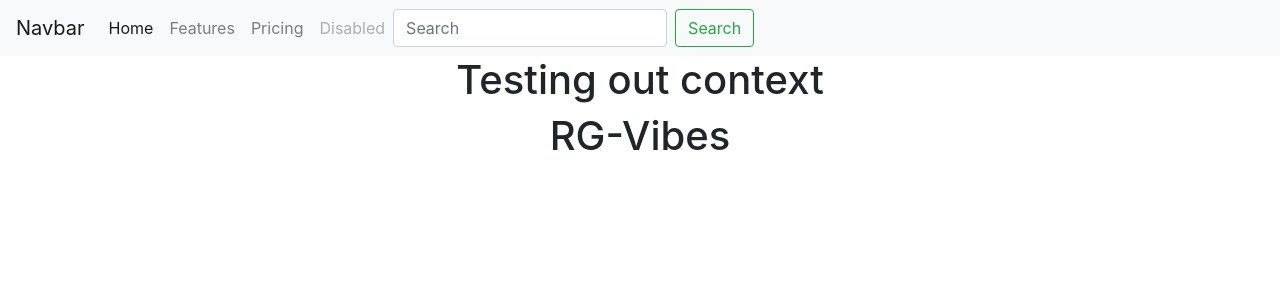
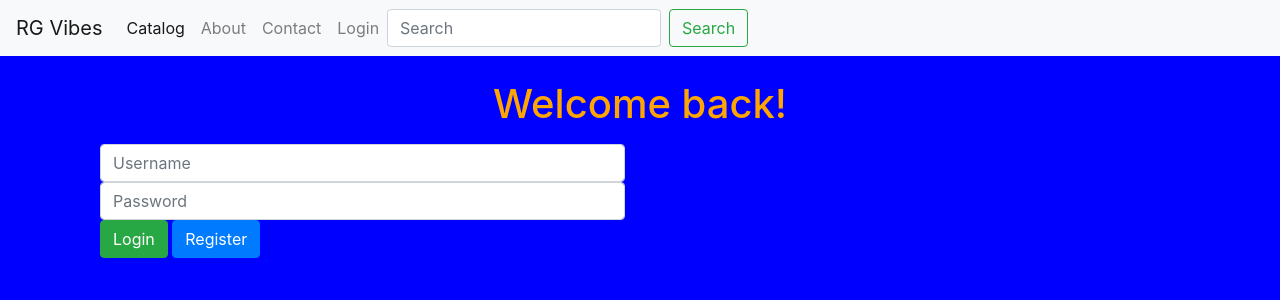
Before and after one commit to edv1297/rgvibesEcommece, a Django app: page /login in a window 1280 px wide. Shown: the top 300 px of the page. Run offline with Django 3.2, Linux system fonts and the light colour scheme; some libraries are stand-ins or nearby versions.

Commit message:
user login and registration

```diff
--- /dev/null
+++ b/rshop/forms.py
@@ -0,0 +1,76 @@
+from django import forms
+
+class ContactForm(forms.Form):
+    first_name = forms.CharField(label="", max_length=25,
+                widget = forms.TextInput(
+                        attrs = {"class":"form-control",
+                                "placeholder":"First name",
+                                "display":"none"}))
+
+    last_name = forms.CharField(label="",max_length=25,
+                widget = forms.TextInput(
+                        attrs = {"class":"form-control",
+                                 "placeholder":"Last name"}))
+    email = forms.EmailField(label="",max_length=35,
+            widget=forms.EmailInput(
+                    attrs = {"class":"form-control",
+                             "placeholder":"Email address"}))
+    subject = forms.CharField(label="",max_length=40,
+            widget = forms.TextInput(
+                    attrs = {"class":"form-control",
+                             "placeholder":"Subject"}))
+
+    Message = forms.CharField(label="",
+                widget = forms.Textarea(
+                    attrs = {"class":"form-control",
+                            "placeholder":"Talk to us"}))
+
+class LoginForm(forms.Form):
+    user_name = forms.CharField(label="", max_length=25,
+                widget = forms.TextInput(
+                        attrs = {"class":"form-control",
+                                "placeholder":"Username",
+                                "display":"none"}))
+
+    password = forms.CharField(label="", max_length=25,
+                widget = forms.PasswordInput(
+                        attrs = {"class":"form-control",
+                                "placeholder":"Password",
+                                "display":"none"}))
+
+class RegisterForm(forms.Form):
+    email = forms.EmailField(label="",max_length=35,
+            widget=forms.EmailInput(
+                    attrs = {"class":"form-control",
+                            "placeholder":"Email address"}))
+
+    user_name = forms.CharField(label="", max_length=25,
+                widget = forms.TextInput(
+                        attrs = {"class":"form-control",
+                                "placeholder":"Username",
+                                "display":"none"}))
+
+    password = forms.CharField(label="", max_length=25,
+                widget = forms.PasswordInput(
+                        attrs = {"class":"form-control",
+                                "placeholder":"Password",
+                                "display":"none"}))
+
+    password_verification = forms.CharField(label="", max_length=25,
+                widget = forms.PasswordInput(
+                        attrs = {"class":"form-control",
+                                "placeholder":"Password",
+                                "display":"none"}))
+    country = forms.CharField(label="", max_length=25,
+                widget = forms.TextInput(
+                        attrs = {"class":"form-control",
+                                "placeholder":"Where are you from?",
+                                "display":"none"}))
+    def clean(self):
+        data = self.cleaned_data
+        password = self.cleaned_data.get('password')
+        password2 = self.cleaned_data.get('password_verification')
+
+        if password2 != password:
+            raise forms.ValidationError("Passwords must match :(")
+        return data
--- /dev/null
+++ b/rshop/static/styles.css
@@ -0,0 +1,11 @@
+.search-bar{
+  text-align: right;
+}
+
+h1{
+  color:orange;
+}
+
+body{
+  background-color: blue;
+}
--- a/rshop/urls.py
+++ b/rshop/urls.py
@@ -15,13 +15,14 @@ Including another URLconf
 """
 from django.conf.urls import url
 from django.contrib import admin
-from .views import home,contact,about,catalog
+from .views import home,contact,about,catalog,login_page,register_page
 
 urlpatterns = [
     url(r'^admin/', admin.site.urls),
-
     url(r'^contact', contact),
     url(r'^about', about),
     url(r'^catalog', catalog),
+    url(r'^login', login_page),
+    url(r'^register', register_page),
     url(r'$', home)
 ]
--- a/rshop/views.py
+++ b/rshop/views.py
@@ -1,23 +1,74 @@
 from django.http import HttpResponse
-from django.shortcuts import render
+from django.shortcuts import render,redirect
+from django.contrib.auth import authenticate,login,get_user_model
+from .forms import ContactForm,LoginForm,RegisterForm
 
 def home(request):
     context = {
-    "title": "Testing out context"
+    "title": "Testing out context",
+
     }
-    return render(request, 'base.html',context)
+    if request.user.is_authenticated():
+        context["premium_content"] = "You are logged in!"
+    return render(request, 'home/view.html',context)
 
 def contact(request):
+    contact_form = ContactForm(request.POST or None)
     context = {
-    "title": "contact"
+    "title": "Contact us",
+    "message": "Feel free to leave us a message",
+    "form": contact_form
     }
-    return render(request, 'base.html',context)
+    if contact_form.is_valid():
+        print(contact_form.cleaned_data)
+    return render(request, 'contact/view.html',context)
+
+
+def login_page(request):
+    login_form = LoginForm(request.POST or None)
+
+    context = {
+    "title": "Welcome back!",
+    "form": login_form
+    }
+
+    if login_form.is_valid():
+        print(login_form.cleaned_data)
+        username = login_form.cleaned_data.get("user_name")
+        password = login_form.cleaned_data.get("password")
+        user = authenticate(request, username=username, password=password)
+        if user is not None:
+            login(request, user)
+            # Redirect to a success page.
+            return redirect("/")
+        else:
+            # Return an 'invalid login' error message.
+            redirect("/login")
+    return render(request, 'login/index.html', context)
+
+User = get_user_model()
+def register_page(request):
+    register_form = RegisterForm(request.POST or None)
+    context={
+    "title": "First, tell us about yourself",
+    "form": register_form
+    }
+
+    if register_form.is_valid():
+        print("Valid Form")
+        print(register_form.cleaned_data)
+        username = register_form.cleaned_data.get("user_name")
+        email = register_form.cleaned_data.get("email")
+        password = register_form.cleaned_data.get("password")
+        new_user = User.objects.create_user(username,email,password)
+        print(new_user)
+    return render(request, 'login/register.html', context)
 
 def about(request):
     context = {
     "title": "about"
     }
-    return render(request, 'base.html',context)
+    return render(request, 'about/view.html',context)
 
 def catalog(request):
     context = {
--- /dev/null
+++ b/templates/about/view.html
@@ -0,0 +1,5 @@
+{%extends '../base.html'%}
+
+{% block body %}
+  <h1>TEST</h1>
+{% endblock %}
--- a/templates/base.html
+++ b/templates/base.html
@@ -1,47 +1,43 @@
+{% load static %}
+
 <!DOCTYPE html>
 <html lang="en" dir="ltr">
   <head>
     <link rel="stylesheet" href="https://maxcdn.bootstrapcdn.com/bootstrap/4.0.0/css/bootstrap.min.css" integrity="sha384-Gn5384xqQ1aoWXA+058RXPxPg6fy4IWvTNh0E263XmFcJlSAwiGgFAW/dAiS6JXm" crossorigin="anonymous">
+    <link rel="stylesheet" type ="text/css" href="{% static 'styles.css' %}"/>
     <meta charset="utf-8">
     <title>RG Vibes</title>
   </head>
   <body>
     <nav class="navbar navbar-expand-lg navbar-light bg-light">
-  <a class="navbar-brand" href="#">Navbar</a>
+  <a class="navbar-brand" href="/">RG Vibes</a>
   <button class="navbar-toggler" type="button" data-toggle="collapse" data-target="#navbarNav" aria-controls="navbarNav" aria-expanded="false" aria-label="Toggle navigation">
     <span class="navbar-toggler-icon"></span>
   </button>
   <div class="collapse navbar-collapse" id="navbarNav">
     <ul class="navbar-nav">
       <li class="nav-item active">
-        <a class="nav-link" href="#">Home <span class="sr-only">(current)</span></a>
+        <a class="nav-link" href="/catalog">Catalog <span class="sr-only">(current)</span></a>
       </li>
       <li class="nav-item">
-        <a class="nav-link" href="#">Features</a>
+        <a class="nav-link" href="/about">About</a>
       </li>
       <li class="nav-item">
-        <a class="nav-link" href="#">Pricing</a>
+        <a class="nav-link" href="/contact">Contact</a>
       </li>
       <li class="nav-item">
-        <a class="nav-link disabled" href="#">Disabled</a>
+        <a class="nav-link " href="/login">Login</a>
       </li>
 
     </ul>
-    <form class="form-inline">
-  <input class="form-control mr-sm-2" type="search" placeholder="Search" aria-label="Search">
-  <button class="btn btn-outline-success my-2 my-sm-0" type="submit">Search</button>
-</form>
+    <form class="form-inline search-bar">
+      <input class="form-control mr-sm-2" type="search" placeholder="Search" aria-label="Search">
+      <button class="btn btn-outline-success my-2 my-sm-0" type="submit">Search</button>
+    </form>
   </div>
 </nav>
-<div class="text-center">
 
-  <h1>
-    {{title}}
-  </h1>
-  <h1>
-    RG-Vibes
-  </h1>
-</div>
-
+  {% block body %}
+  {% endblock %}
   </body>
 </html>
--- /dev/null
+++ b/templates/login/index.html
@@ -0,0 +1,20 @@
+{% extends '../base.html' %}
+{% block body %}
+  <div class="text-center">
+    <br/>
+    <h1>{{title}}</h1>
+    <p>{{message}}</p>
+  </div>
+  <div class="container align" >
+    <div class="col-sm-6 col-12">
+      <form method="POST"> {%csrf_token%}
+        {{form}}
+        <button class ="btn btn-success" type="success" name="button">Login</button>
+        <a href = "/register">
+         <button class  = "btn btn-primary" type="button" onclick="window.location.href='/register'">Register</button>
+        </a>
+
+      </form>
+    </div>
+  </div>
+{% endblock %}
```
Also changed, not shown: templates/contact/view.html (added, +16 -0 lines), templates/home/view.html (added, +17 -0 lines), templates/login/register.html (added, +16 -0 lines), db.sqlite3.
